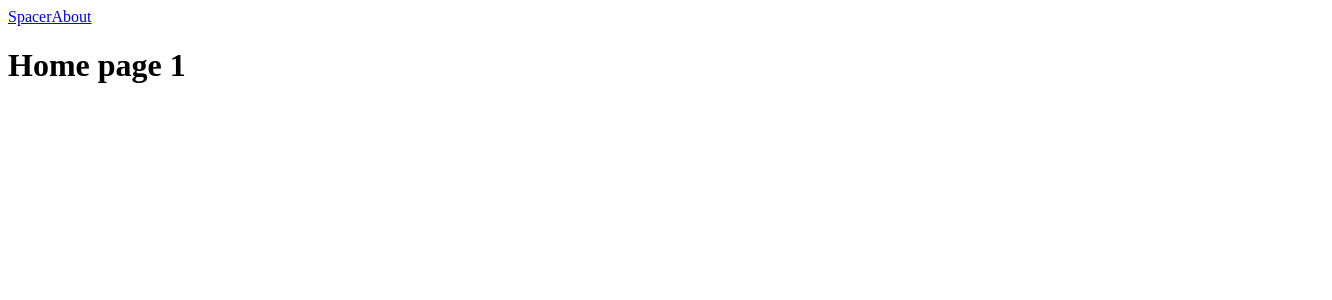
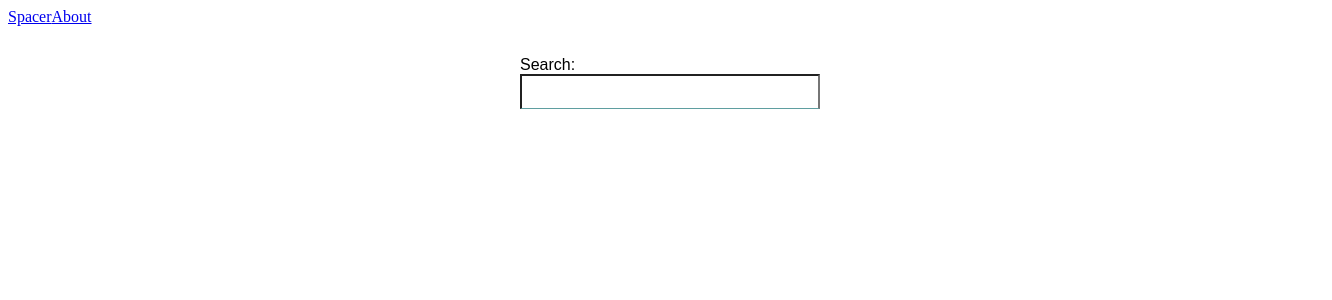
Before and after one commit to siutrab/first-vuejs, a Vue app: page / in a window 1280 px wide. Shown: the top 300 px of the page, 1332 px wide, since content can reach past the window. Built offline with nearby package versions, Linux system fonts and the light colour scheme.

Commit message:
Created basic skeleon of search layout

```diff
--- a/src/views/Home.vue
+++ /dev/null
@@ -1,14 +0,0 @@
-<template>
-  <div class="home">
-    <h1>Home page 1</h1>
-  </div>
-</template>
-
-<script>
-// @ is an alias to /src
-import HelloWorld from "@/components/HelloWorld.vue";
-
-export default {
-  name: "Home"
-};
-</script>
--- /dev/null
+++ b/src/views/Search.vue
@@ -0,0 +1,54 @@
+<template>
+  <div class="wrapper">
+    <div class="search">
+      <label for="search">Search:</label>
+      <input id="searh" type="text" name="search" v-model="searchValue" @input="inputHandler">
+    </div>
+  </div>
+</template>
+
+<script>
+//Api handling
+const API = "http://images-api.nasa.gov";
+
+export default {
+  name: "Search",
+  data() {
+    return {
+      searchValue:
+        "" /*v-model jest obsługiwany poprzez funkcję zwracającą wartość v-modelu*/
+    };
+  },
+  methods: {
+    inputHandler() {
+      console.log(this.searchValue);
+    }
+  }
+};
+</script>
+
+<style lang="scss" scoped>
+* {
+  font-family: Arial, Helvetica, sans-serif;
+}
+.wrapper {
+  display: flex;
+  flex-direction: column;
+  align-items: center;
+  margin: 0;
+  padding: 30px;
+  width: 100%;
+}
+
+.search {
+  display: flex;
+  flex-direction: column;
+  width: 300px;
+}
+
+input {
+  height: 30px;
+  border-bottom: 1px solid;
+  border-bottom-color: cadetblue;
+}
+</style>
```
Also changed, not shown: src/router.js (+5 -8 lines).
